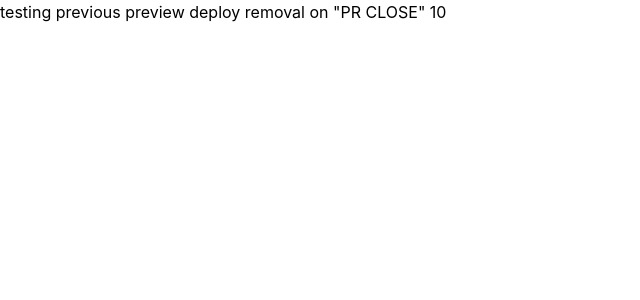
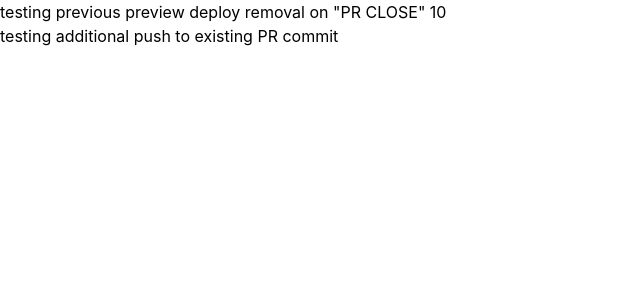
Before and after one commit to HopeFullee/wedding-invitation, a React (Vite) app: page / in a window 1280 px wide. Shown: the top 300 px of the page, without its empty margins (0-640 px from the left). Built offline with nearby package versions, Linux system fonts and the light colour scheme; no server answers; what @posthog/react would draw is missing.

Commit message:
chore: testing addtional push to existing PR commit

```diff
--- a/src/App.tsx
+++ b/src/App.tsx
@@ -2,6 +2,7 @@ function App() {
   return (
     <div className="">
       <h1>testing previous preview deploy removal on "PR CLOSE" 10</h1>
+      <h2>testing additional push to existing PR commit</h2>
     </div>
   );
 }
```
